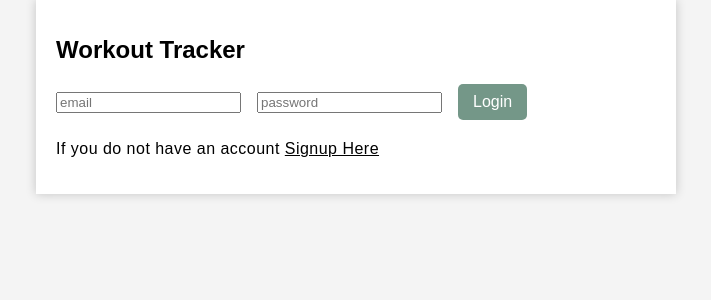
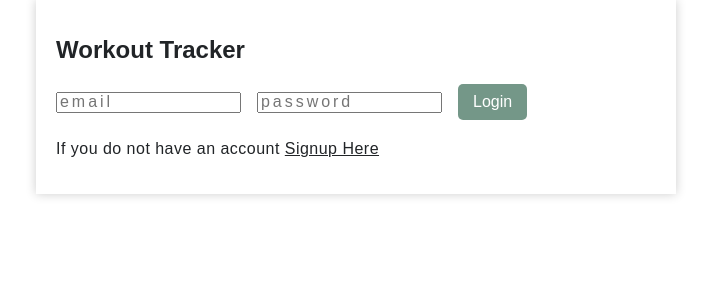
Before and after one commit to zitsko/workout-tracker-app, a React (Create React App) app in the folder frontend/: page / in a window 1280 px wide. Shown: the top 300 px of the page, without its empty margins (284-995 px from the left). Built offline with nearby package versions, Linux system fonts and the light colour scheme.

Commit message:
update styles

```diff
--- a/frontend/src/Components/Profile.js
+++ b/frontend/src/Components/Profile.js
@@ -139,7 +139,7 @@ function Profile() {
           type="text"
           placeholder="Create your routine..."
           value={workout}
-          className="input-workout"
+          className="border-bottom-input input-workout"
           onChange={(e) => {
             setWorkout(e.target.value);
           }}
--- a/frontend/src/Styles/Base.css
+++ b/frontend/src/Styles/Base.css
@@ -1,3 +1,16 @@
+body {
+    margin: 0;
+    font-family: -apple-system, BlinkMacSystemFont, 'Segoe UI', 'Roboto', 'Oxygen',
+      'Ubuntu', 'Cantarell', 'Fira Sans', 'Droid Sans', 'Helvetica Neue',
+      sans-serif;
+    -webkit-font-smoothing: antialiased;
+    -moz-osx-font-smoothing: grayscale;
+    background-color: var(#f4f4f4);
+    color: var(--dark-color);
+    font-family: sans-serif;
+    font-size: 16px;
+  }
+
 /* Layouts */
 .homepage-container,
 .library-container {
@@ -57,8 +70,21 @@
   .delete-btn{
     background-color: var(--danger-color);
   }
+
+  /* Inputs */
+  .border-bottom-input{
+    padding: 0.625rem;
+    border: none;
+    border-bottom: 0.0625rem solid #aaa;
+  }
+
+
   /* Other  */
-
   ul{
     list-style: none;
   }
+
+  ::placeholder{
+    font-size: 1rem;
+    letter-spacing: 0.185rem
+  }
--- a/frontend/src/Styles/Profile.css
+++ b/frontend/src/Styles/Profile.css
@@ -21,23 +21,8 @@
 
 .input-workout {
   flex-grow: 1;
-  padding: 0.625rem;
-  border: none;
-  border-bottom: 0.0625rem solid #aaa;
   margin-right: 0.625rem;
 }
-
-/* .add-btn,
-.reset-btn {
-  padding: 0.5625rem 0.9375rem;
-  border-radius: 0.3125rem;
-  color: #fff;
-  font-size: 1rem;
-  cursor: pointer;
-  transition: all 0.3s ease;
-  border: none;
-  background-color: #2e5ca7ec;
-} */
 
 .workout-list {
   margin: 0;
@@ -66,23 +51,3 @@
   border-bottom: 0.0625rem solid #aaa;
   margin-right: 0.625rem;
 }
-
-
-/* .update-btn,
-.delete-workout-btn {
-  padding: 0.5625rem 0.9375rem;
-  border-radius: 0.3125rem;
-  color: #fff;
-  font-size: 1rem;
-  cursor: pointer;
-  border: none;
-} */
-
-/* .update-btn {
-  background-color: #2e5ca7ec;
-  margin-right: 0.625rem;
-}
-
-.delete-workout-btn {
-  background-color: #e71c1c;
-} */
--- a/frontend/src/Styles/Signup-Login.css
+++ b/frontend/src/Styles/Signup-Login.css
@@ -1,17 +1,4 @@
 /* For all styles */
-body {
-    margin: 0;
-    font-family: -apple-system, BlinkMacSystemFont, 'Segoe UI', 'Roboto', 'Oxygen',
-      'Ubuntu', 'Cantarell', 'Fira Sans', 'Droid Sans', 'Helvetica Neue',
-      sans-serif;
-    -webkit-font-smoothing: antialiased;
-    -moz-osx-font-smoothing: grayscale;
-    background-color: #f4f4f4;
-    color: #000;
-    font-family: sans-serif;
-    font-size: 16px;
-  }
-
   .signup-login-container {
     max-width: 37.5rem;
     margin: 0 auto;
--- a/frontend/src/Styles/Variables.css
+++ b/frontend/src/Styles/Variables.css
@@ -1,9 +1,8 @@
 :root {
-    font-size: 16px;
     --fs-text: 1.1rem;
     --fs-title: 1.5rem;
     --main-bg-color: #f4f4f4;
-    --dark-color: #000;
+    --dark-color: #212427;
     --white-color: #ffffff;
     --danger-color: #e71c1c;
     --primary-color: #2e5ca7ec;
```
